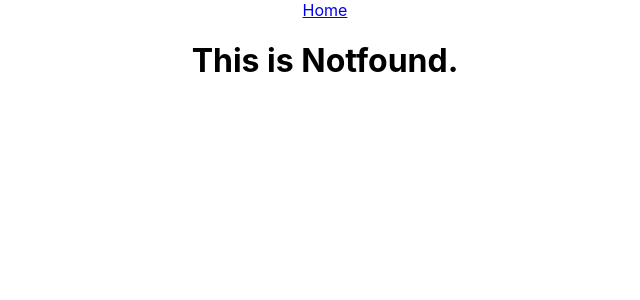
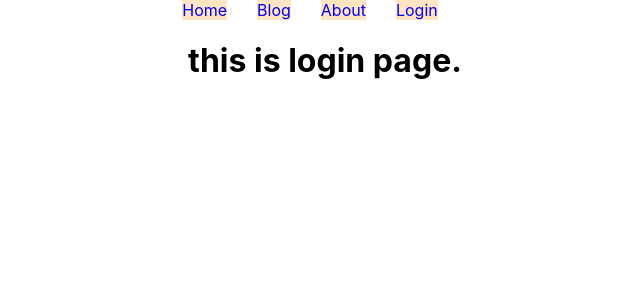
Before and after one commit to partho2589/gym-trainer, a React (Create React App) app: page /login in a window 1280 px wide. Shown: the top 300 px of the page, without its empty margins (315-955 px from the left). Built offline with nearby package versions, Linux system fonts and the light colour scheme.

Commit message:
added login component

```diff
--- a/src/App.js
+++ b/src/App.js
@@ -5,6 +5,7 @@ import About from './components/About/About';
 import Blog from './components/Blog/Blog';
 import Header from './components/Header/Header';
 import Home from './components/Home/Home';
+import Login from './components/Login/Login';
 import Notfound from './components/Notfound/Notfound';
 
 function App() {
@@ -13,8 +14,10 @@ function App() {
       <Header></Header>
       <Routes>
         <Route path='/' element={<Home></Home>}></Route>
+        <Route path='/home' element={<Home></Home>}></Route>
         <Route path='/blog' element={<Blog></Blog>}></Route>
         <Route path='/about' element={<About></About>}></Route>
+        <Route path='/login' element={<Login></Login>}></Route>
         <Route path='*' element={<Notfound></Notfound>}></Route>
       </Routes>
     </div>
--- a/src/components/Header/Header.css
+++ b/src/components/Header/Header.css
@@ -0,0 +1,5 @@
+.container nav a {
+    text-decoration: none;
+    margin-right: 30px;
+    background-color: bisque;
+}
--- a/src/components/Header/Header.js
+++ b/src/components/Header/Header.js
@@ -1,11 +1,16 @@
 import React from 'react';
+import  './Header.css'
 import {Link} from 'react-router-dom'
 const Header = () => {
     return (
-        <div>
+        <div className='container'>
             <nav>
                 <Link to='/home'>Home</Link>
+                <Link to ="/blog">Blog</Link>
+                <Link to ="/about">About</Link>
+                <Link to ="/login">Login</Link>
             </nav>
+
         </div>
     );
 };
--- /dev/null
+++ b/src/components/Login/Login.js
@@ -0,0 +1,11 @@
+import React from 'react';
+
+const Login = () => {
+    return (
+        <div>
+            <h1>this is login page.</h1>
+        </div>
+    );
+};
+
+export default Login;
```
Also changed, not shown: src/components/Login/Login.css (added). Lines whose indentation alone changed are shown as unchanged.
